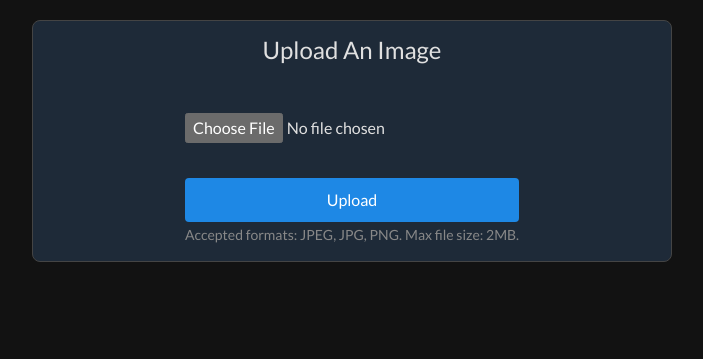
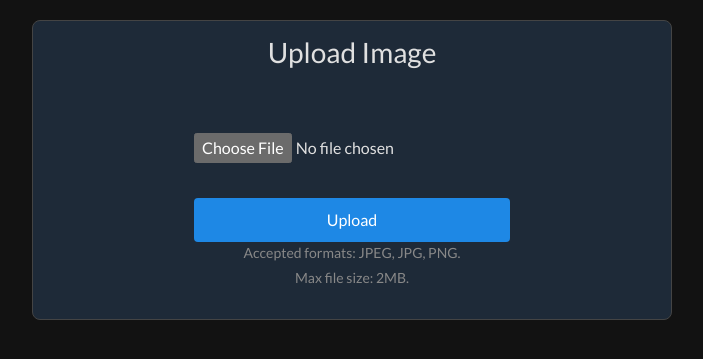
Before and after one commit to coria79/project_image_upload, a Django app: template django_project_image_upload/app_image_upload/templates/app_image_upload/index.html in a window 1280 px wide. Shown: the top 359 px of the page, without its empty margins (288-991 px from the left). Run offline with Django 5.2, Linux system fonts and the light colour scheme; the template is opened without the code that fills it: values that come from a table or form of the project are taken from there, others are empty; some libraries are stand-ins or nearby versions.

Commit message:
another final modifications

```diff
--- a/django_project_image_upload/app_image_upload/static/app_image_upload/css/styles.css
+++ b/django_project_image_upload/app_image_upload/static/app_image_upload/css/styles.css
@@ -57,6 +57,12 @@
 /* Form section */
 .upload-form__form {
     margin-top: 15px;
+    display: flex;
+    align-items: center;
+    flex-direction: column;
+}
+
+.upload-form__group {
     display: flex;
     align-items: center;
     flex-direction: column;
--- a/django_project_image_upload/app_image_upload/templates/app_image_upload/index.html
+++ b/django_project_image_upload/app_image_upload/templates/app_image_upload/index.html
@@ -1,29 +1,19 @@
 <!DOCTYPE html>
 <html lang="en">
 <head>
-    <!-- Set character encoding -->
     <meta charset="UTF-8" />
-
-    <!-- Viewport for responsive design -->
     <meta name="viewport" content="width=device-width, initial-scale=1.0" />
 
-    <!-- SEO meta tags -->
     <meta name="description" content="Upload images and store them securely with this web service." />
     <meta name="author" content="Your Name Here" />
-
-    <!-- Open Graph for social media sharing -->
     <meta property="og:title" content="Upload Image Service" />
     <meta property="og:description" content="Upload images and store them securely with this web service." />
     <meta property="og:image" content="URL-to-image-preview" />
     <meta property="og:url" content="https://yourwebsite.com/" />
 
-    <!-- Title -->
     <title>Upload Image</title>
 
-    <!-- Bootstrap Darkly theme -->
     <link href="https://cdnjs.cloudflare.com/ajax/libs/bootswatch/5.3.0/darkly/bootstrap.min.css" rel="stylesheet" />
-
-    <!-- Load Django static files -->
     {% load static %}
     <link rel="stylesheet" href="{% static 'app_image_upload/css/styles.css' %}" />
     <link rel="icon" href="{% static 'app_image_upload/images/favicon.ico' %}" type="image/x-icon" />
@@ -33,30 +23,47 @@
     <div class="upload-form">
         <!-- Header -->
         <div class="upload-form__header">
-            <h1>Upload An Image</h1>
+            <h1 class="upload-form__title">Upload Image</h1>
         </div>
 
         <!-- Content -->
         <div class="upload-form__content">
-            <div class="upload-form__form">
-                <form method="post" enctype="multipart/form-data" aria-describedby="formHelp sizeHelp">
+            <form method="POST" enctype="multipart/form-data" class="upload-form__form">
+              <div>
                 {% csrf_token %}
+
+                <!-- Error messages -->
+
+                <div class="upload-form__group">
+                  <ul class="upload-form__messages" role="alert">
+                    {% if messages %}
+                    {% for message in messages %}
+                      {% if message.tags == 'error' %}
+                        <li class="upload-form__message">{{ message }}</li>
+                      {% endif %}
+                    {% endfor %}
+                  </ul>
+                </div>
+              {% endif %}
+
+
+                <!-- File input -->
                 <div class="upload-form__group">
                     {{ form.image }}
                 </div>
 
+                <!-- Submit button -->
                 <div class="upload-form__group">
                     <button type="submit" class="upload-form__button">Upload</button>
                 </div>
 
+                <!-- Help text -->
                 <div class="upload-form__group">
-                    <small id="formHelp" class="text-muted">Accepted formats: JPEG, JPG, PNG.</small>
-                    <small id="sizeHelp" class="text-muted">Max file size: 2MB.</small>
+                    <small class="text-muted d-block mb-1">Accepted formats: JPEG, JPG, PNG.</small>
+                    <small class="text-muted">Max file size: 2MB.</small>
                 </div>
-
+              </div>
             </form>
-
-              </div>
         </div>
     </div>
 </body>
```
Lines whose indentation alone changed are shown as unchanged.
